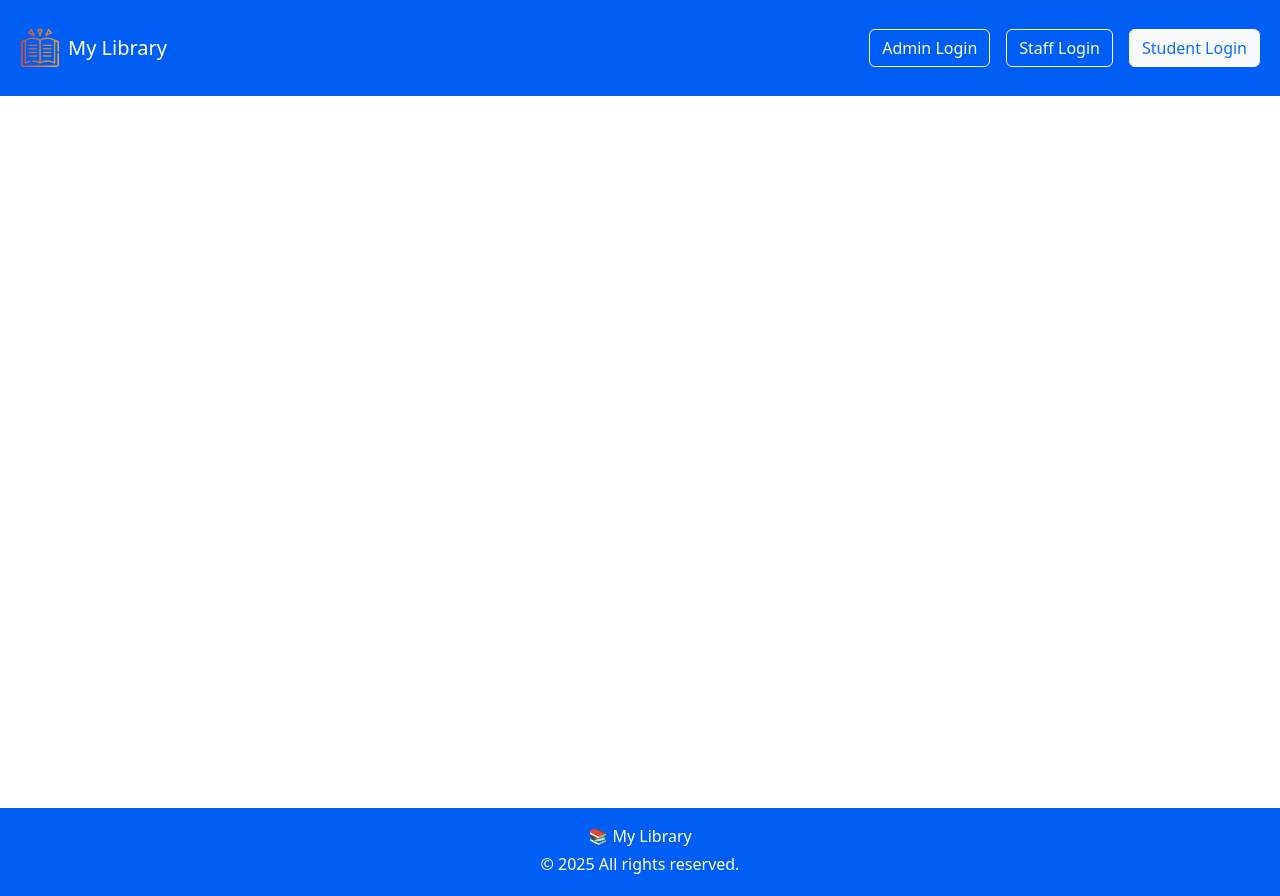
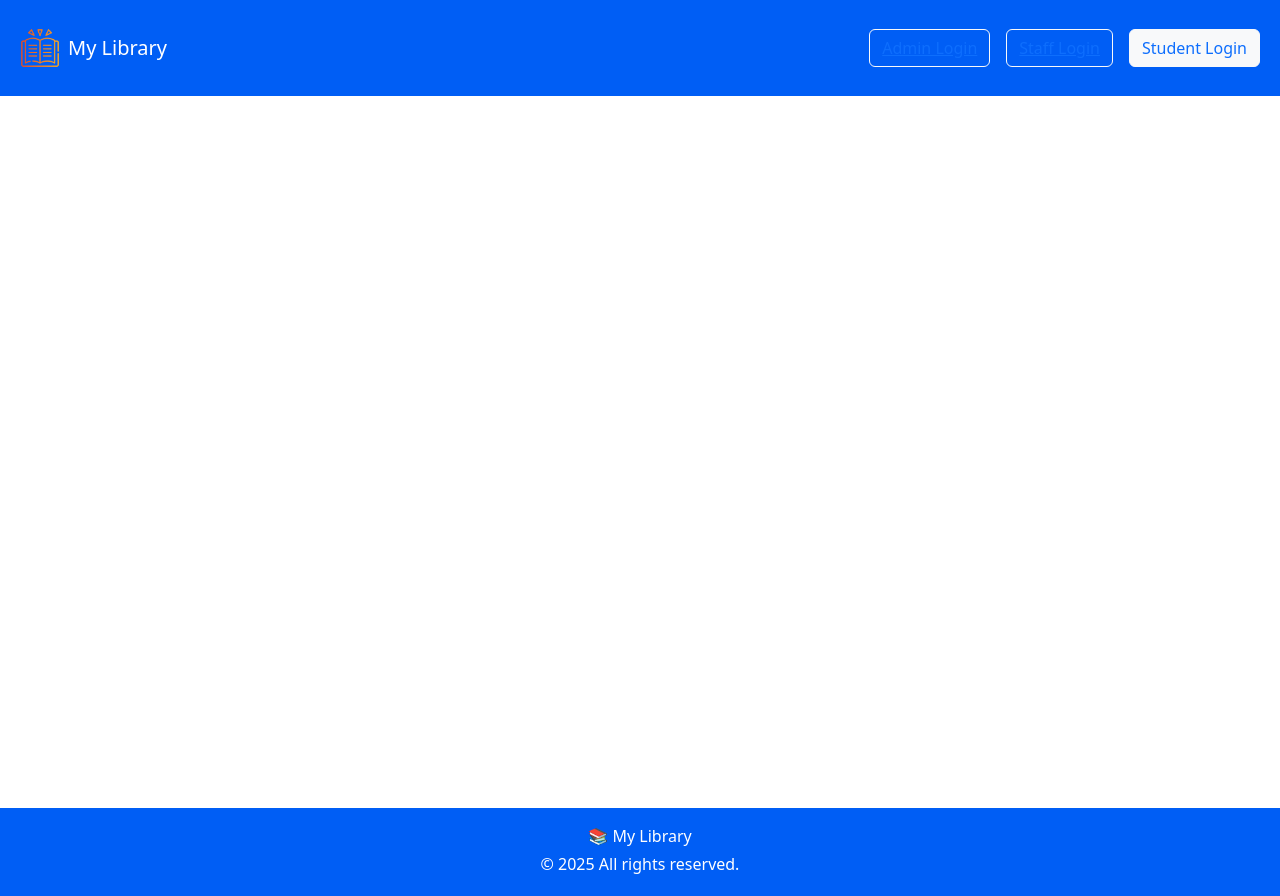
Before and after one commit to pratiksha-sherkar62/Library, a React (Create React App) app in the folder front/: page / in a window 1280 px wide. Built offline with nearby package versions, Linux system fonts and the light colour scheme; a small style sheet from the web is missing.

Commit message:
update routes after creating user home page

```diff
--- a/front/src/App.js
+++ b/front/src/App.js
@@ -43,7 +43,7 @@ function AppContent() {
     setStaffs([...staffs, staffData]);
   };
 
-  const hideNavbar = location.pathname === '/' || location.pathname === '/register' || location.pathname === '/home';
+  const hideNavbar = location.pathname === '/' || location.pathname === '/register' || location.pathname === '/home' || location.pathname === '/login';
   return (
     <>
       {!hideNavbar && <Navbar />}
--- a/front/src/components/navbar.jsx
+++ b/front/src/components/navbar.jsx
@@ -75,6 +75,15 @@ const Navbar = () => {
     Book List
   </Link>
 </li>
+            <li className="nav-item">
+            <Link
+              className="nav-link"
+              to="/Members"
+              style={{ whiteSpace: 'nowrap', fontSize: '18px' }}
+            >
+             Member List
+            </Link>
+            </li>
 
       </ul>
 
--- a/front/src/pages/Home.jsx
+++ b/front/src/pages/Home.jsx
@@ -42,16 +42,14 @@ export default class  Home extends React.Component{
              <div className="d-flex align-items-center gap-3 ms-auto">
   <button
     className="btn btn-outline-light"
-
-  >
-    Admin Login
+  ><Link to="/login">Admin Login</Link>
   </button>
 
   <button
     className="btn btn-outline-light"
 
-  >
-    Staff Login
+  ><Link to="/login"> Staff Login</Link>
+
   </button>
 
   <button
--- a/front/src/pages/Login.jsx
+++ b/front/src/pages/Login.jsx
@@ -47,9 +47,9 @@ function Login() {
           <div className="d-grid mb-3">
             <button type="submit" className="btn btn-primary">Login</button>
           </div>
-          <p className="text-center">
+          {/* <p className="text-center">
             Don’t have an account? <Link to="/register">Register</Link>
-          </p>
+          </p> */}
         </form>
       </div>
     </div>
```
